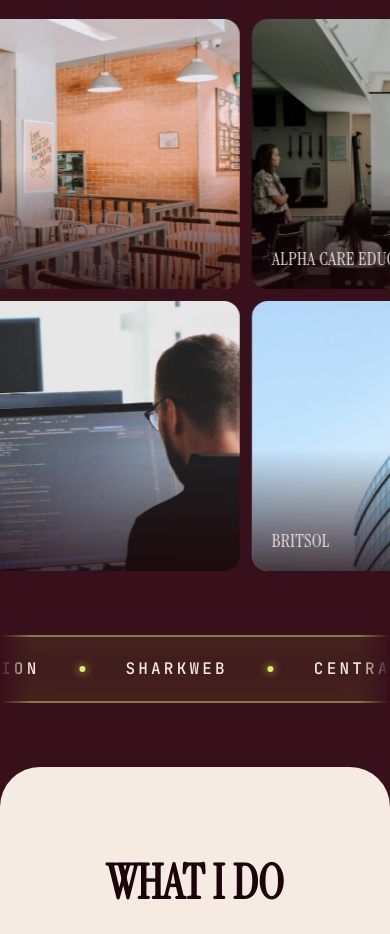
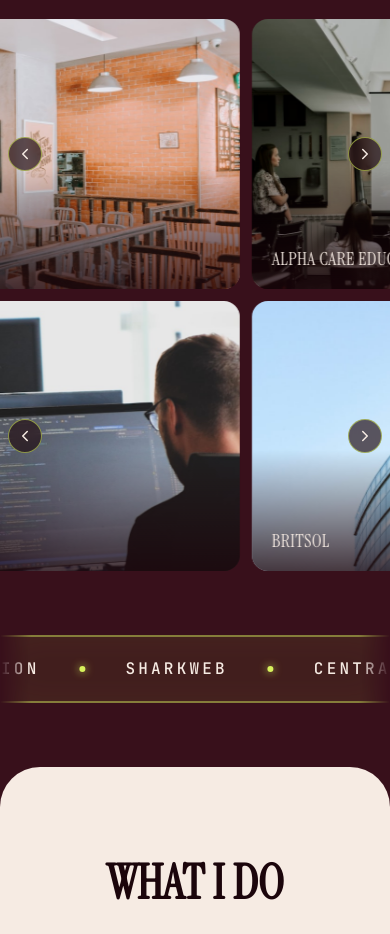
Before and after one commit to Dauddev07/rida_fatima_marketing_portfolio, a React (Vite) app: page / in a window 390 px wide. Shown: the part 1040-1974 px from the top of the page. Built offline with nearby package versions, Linux system fonts and the light colour scheme.

Commit message:
Enhance FadeIn component with forwardRef support and update Header to manage responsive height with useEffect. Add navigation buttons to MarqueeRow for better accessibility on narrow screens.

```diff
--- a/src/components/FadeIn.tsx
+++ b/src/components/FadeIn.tsx
@@ -1,4 +1,5 @@
 import { motion } from 'framer-motion';
+import { forwardRef } from 'react';
 import type { ComponentType, ElementType, ReactNode } from 'react';
 
 interface FadeInProps {
@@ -29,19 +30,15 @@ function getMotionComponent(as: ElementType): ComponentType<any> {
   return Component;
 }
 
-export default function FadeIn({
-  children,
-  delay = 0,
-  duration = 0.7,
-  x = 0,
-  y = 30,
-  className,
-  as = 'div',
-}: FadeInProps) {
+const FadeIn = forwardRef<HTMLElement, FadeInProps>(function FadeIn(
+  { children, delay = 0, duration = 0.7, x = 0, y = 30, className, as = 'div' },
+  ref,
+) {
   const MotionTag = getMotionComponent(as);
 
   return (
     <MotionTag
+      ref={ref}
       className={className}
       initial={{ opacity: 0, x, y }}
       whileInView={{ opacity: 1, x: 0, y: 0 }}
@@ -51,4 +48,6 @@ export default function FadeIn({
       {children}
     </MotionTag>
   );
-}
+});
+
+export default FadeIn;
--- a/src/components/Header.tsx
+++ b/src/components/Header.tsx
@@ -1,4 +1,4 @@
-import { useState } from 'react';
+import { useEffect, useRef, useState } from 'react';
 import { Menu, X } from 'lucide-react';
 import FadeIn from './FadeIn';
 import ContactButton from './ContactButton';
@@ -13,9 +13,35 @@ const NAV_LINKS = [
 
 export default function Header() {
   const [isMenuOpen, setIsMenuOpen] = useState(false);
+  const headerRef = useRef<HTMLElement>(null);
+
+  // The header is sticky, so anchor-jumping to a section (nav click, hash
+  // link, "back to top") lands the section's top flush with the viewport
+  // top -- which is exactly where the sticky header sits, cropping the
+  // section's heading behind it. `scroll-padding-top` on <html> reserves
+  // that space for anchor scrolling site-wide, so it needs to track the
+  // header's actual (responsive) height.
+  useEffect(() => {
+    const el = headerRef.current;
+    if (!el) return;
+
+    const updateOffset = () => {
+      document.documentElement.style.setProperty('--header-h', `${el.getBoundingClientRect().height}px`);
+    };
+
+    updateOffset();
+    const resizeObserver = new ResizeObserver(updateOffset);
+    resizeObserver.observe(el);
+    window.addEventListener('resize', updateOffset);
+
+    return () => {
+      resizeObserver.disconnect();
+      window.removeEventListener('resize', updateOffset);
+    };
+  }, [isMenuOpen]);
 
   return (
-    <FadeIn delay={0} y={-20} as="header" className="sticky top-0 z-50">
+    <FadeIn delay={0} y={-20} as="header" ref={headerRef} className="sticky top-0 z-50">
       <div
         className="flex items-center justify-between gap-4 px-6 md:px-10 py-4 md:py-5"
         style={{
--- a/src/index.css
+++ b/src/index.css
@@ -12,6 +12,11 @@ html,
 body,
 #root {
   background: #38101b;
+}
+
+html {
+  scroll-behavior: smooth;
+  scroll-padding-top: var(--header-h, 88px);
 }
 
 body {
--- a/src/sections/MarqueeSection.tsx
+++ b/src/sections/MarqueeSection.tsx
@@ -1,3 +1,4 @@
+import { ChevronLeft, ChevronRight } from 'lucide-react';
 import { useEffect, useRef, type RefObject } from 'react';
 import FadeIn from '../components/FadeIn';
 import { brandRow1, brandRow2, brands, type Brand } from '../data/brands';
@@ -57,14 +58,16 @@ function MarqueeRow({ images, direction, sectionRef }: MarqueeRowProps) {
     return () => window.removeEventListener('scroll', computeScrollX);
   }, [direction, setWidth, sectionRef]);
 
+  // Shared by the wheel/touch handlers below and by the tap arrows that
+  // appear on narrow screens, where swipe-to-browse isn't discoverable.
+  const applyDelta = (delta: number) => {
+    manualOffsetRef.current = ((manualOffsetRef.current + delta) % setWidth + setWidth) % setWidth;
+    applyTransform();
+  };
+
   useEffect(() => {
     const el = wrapperRef.current;
     if (!el) return;
-
-    const applyDelta = (delta: number) => {
-      manualOffsetRef.current = ((manualOffsetRef.current + delta) % setWidth + setWidth) % setWidth;
-      applyTransform();
-    };
 
     // A vertical scroll gesture (normal up/down wheel or trackpad scroll)
     // must NOT be captured here -- let it fall through and scroll the page
@@ -122,6 +125,42 @@ function MarqueeRow({ images, direction, sectionRef }: MarqueeRowProps) {
 
   return (
     <div ref={wrapperRef} className="relative overflow-hidden" style={{ height: 270 }}>
+      {/* Swipe isn't discoverable below ~500px, so give narrow screens an
+          explicit tap-through control instead of relying on gesture alone. */}
+      <button
+        type="button"
+        aria-label="Previous"
+        onClick={() => applyDelta(TILE_PITCH)}
+        className="hidden max-[499px]:flex items-center justify-center rounded-full absolute left-2 top-1/2 z-10"
+        style={{
+          transform: 'translateY(-50%)',
+          width: 34,
+          height: 34,
+          background: 'rgba(27,5,11,0.65)',
+          border: '1px solid rgba(215,242,92,0.55)',
+          color: '#F6EBE3',
+          backdropFilter: 'blur(4px)',
+        }}
+      >
+        <ChevronLeft size={18} />
+      </button>
+      <button
+        type="button"
+        aria-label="Next"
+        onClick={() => applyDelta(-TILE_PITCH)}
+        className="hidden max-[499px]:flex items-center justify-center rounded-full absolute right-2 top-1/2 z-10"
+        style={{
+          transform: 'translateY(-50%)',
+          width: 34,
+          height: 34,
+          background: 'rgba(27,5,11,0.65)',
+          border: '1px solid rgba(215,242,92,0.55)',
+          color: '#F6EBE3',
+          backdropFilter: 'blur(4px)',
+        }}
+      >
+        <ChevronRight size={18} />
+      </button>
       <div
         ref={innerRef}
         className="absolute left-0 top-0 flex gap-3"
```
